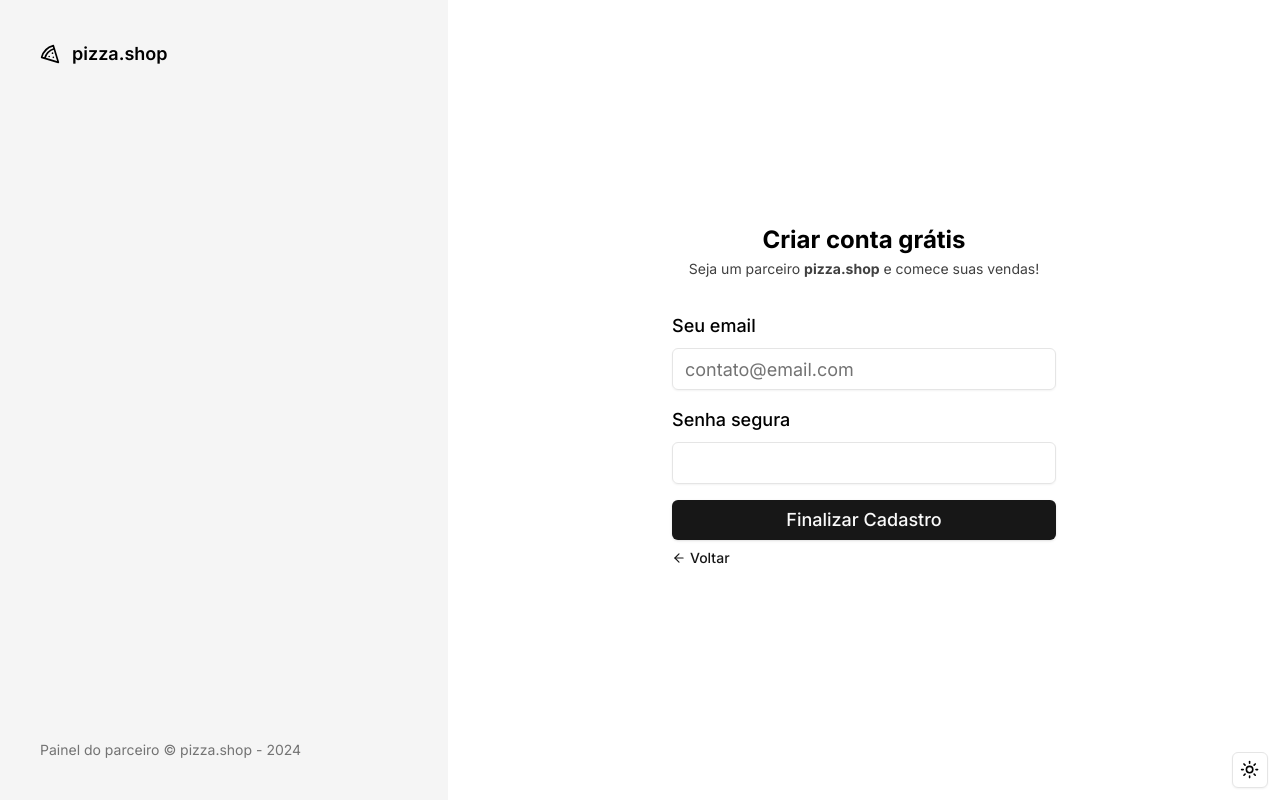
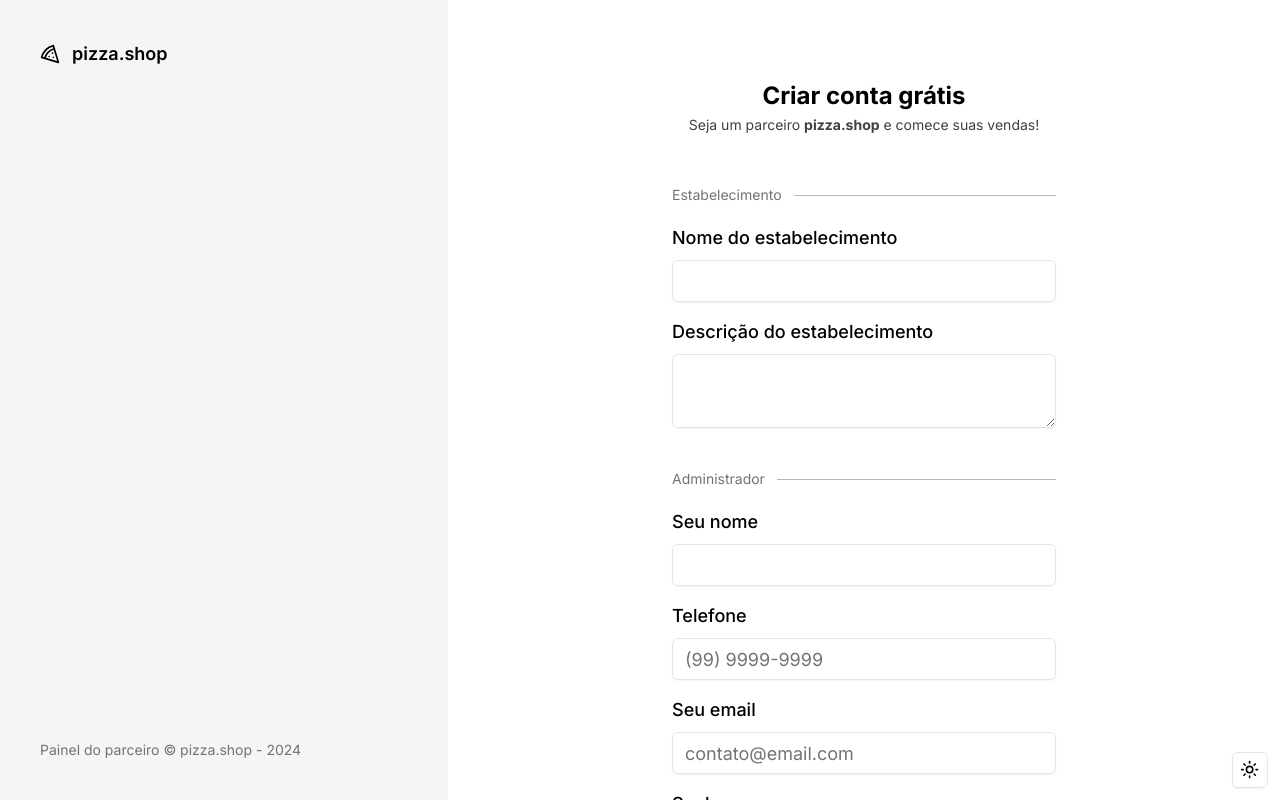
Before and after one commit to mateusfg7/pizzashop, a Next.js app in the folder web/: page /sign-up in a window 1280 px wide. Built offline with nearby package versions, Linux system fonts and the light colour scheme.

Commit message:
feat(web): create a unified sign-up form

```diff
--- a/web/src/app/(auth)/layout.tsx
+++ b/web/src/app/(auth)/layout.tsx
@@ -10,7 +10,7 @@ export default function AuthLayout({ children }: { children: ReactNode }) {
           Painel do parceiro &copy; pizza.shop - {new Date().getFullYear()}
         </footer>
       </div>
-      <div className='flex items-center justify-center flex-auto p-10'>
+      <div className='flex justify-center flex-auto p-10 pt-20 overflow-y-scroll'>
         {children}
       </div>
     </div>
--- a/web/src/app/(auth)/sign-up/_components/auth-form.tsx
+++ /dev/null
@@ -1,86 +0,0 @@
-import { ArrowLeft, Loader, Loader2 } from 'lucide-react'
-
-import { Label } from '~/components/ui/label'
-import { Input } from '~/components/ui/input'
-import { Button } from '~/components/ui/button'
-
-import { AuthFormSchema, AuthForm } from '../_lib/form-utils'
-
-import { inputStyles } from './input-styles'
-import { ErrorMessage } from './error-message'
-
-type Props = {
-  form: AuthForm
-  onSubmit: (schema: AuthFormSchema) => void
-  isLoading: boolean
-  goBack: () => void
-}
-export function AuthForm({ form, onSubmit, goBack, isLoading }: Props) {
-  const errors = form.formState.errors
-
-  return (
-    <div className='space-y-8'>
-      <form
-        onSubmit={form.handleSubmit(onSubmit)}
-        className='space-y-4 text-lg'
-      >
-        <div className='space-y-2'>
-          <Label className='text-lg' htmlFor='email'>
-            Seu email
-          </Label>
-          <Input
-            className={inputStyles({
-              error: errors.email !== undefined,
-            })}
-            id='email'
-            type='email'
-            autoCapitalize='none'
-            autoComplete='email'
-            autoCorrect='off'
-            placeholder='contato@email.com'
-            {...form.register('email')}
-          />
-          <ErrorMessage error={errors.email} />
-        </div>
-        <div className='space-y-2'>
-          <Label className='text-lg' htmlFor='password'>
-            Senha segura
-          </Label>
-          <Input
-            className={inputStyles({
-              error: errors.password !== undefined,
-            })}
-            id='password'
-            type='password'
-            {...form.register('password')}
-          />
-          <ErrorMessage error={errors.password} />
-        </div>
-        <div>
-          <Button
-            type='submit'
-            className='py-5 text-lg leading-none w-full '
-            disabled={isLoading}
-          >
-            {isLoading ? (
-              <Loader2 className='animate-spin' />
-            ) : (
-              <span>Finalizar Cadastro</span>
-            )}
-          </Button>
-          {!isLoading && (
-            <Button
-              onClick={goBack}
-              type='button'
-              variant='link'
-              className='space-x-1 p-0'
-            >
-              <ArrowLeft size='1em' className='text-sm' />
-              <span className='text-sm'>Voltar</span>
-            </Button>
-          )}
-        </div>
-      </form>
-    </div>
-  )
-}
--- /dev/null
+++ b/web/src/app/(auth)/sign-up/_components/form-section.tsx
@@ -0,0 +1,17 @@
+import { ReactNode } from 'react'
+
+export const FormSection = ({
+  title,
+  children,
+}: {
+  title: string
+  children: ReactNode
+}) => (
+  <div className='space-y-4'>
+    <h2 className='text-neutral-500 text-sm inline-flex items-center gap-3 w-full'>
+      <span>{title}</span>
+      <div className='w-full h-px bg-neutral-500/50' />
+    </h2>
+    <div className='space-y-4'>{children}</div>
+  </div>
+)
--- /dev/null
+++ b/web/src/app/(auth)/sign-up/_components/title.tsx
@@ -0,0 +1,9 @@
+export const Title = () => (
+  <div className='space-y-2 text-center'>
+    <h1 className='text-2xl font-bold'>Criar conta grátis</h1>
+    <span className='text-neutral-700 dark:text-neutral-400 text-sm'>
+      Seja um parceiro <span className='font-bold'>pizza.shop</span> e comece
+      suas vendas!
+    </span>
+  </div>
+)
--- a/web/src/app/(auth)/sign-up/_lib/form-utils.ts
+++ b/web/src/app/(auth)/sign-up/_lib/form-utils.ts
@@ -1,21 +1,18 @@
-import { UseFormReturn } from 'react-hook-form'
 import * as z from 'zod'
 
-export const registerFormSchema = z.object({
+export const formSchema = z.object({
   restaurantName: z
     .string()
     .min(2, 'O nome do estabelecimento deve ter pelo menos 2 caracteres'),
+  restaurantDescription: z
+    .string()
+    .min(5, 'A descrição deve ter no mínimo 5 caracteres')
+    .max(50, 'A descrição deve ter no máximo 50 caracteres'),
   managerName: z
     .string()
     .min(2, 'O nome do administrador deve ter pelo menos 2 caracteres'),
   phone: z.string().length(15, 'Número de telefone inválido'),
-})
-export type RegisterFormSchema = z.infer<typeof registerFormSchema>
-export type RegisterForm = UseFormReturn<RegisterFormSchema, any, undefined>
-
-export const authFormSchema = z.object({
   email: z.string().email('Email inválido'),
   password: z.string().min(8, 'A senha deve ter no mínimo 8 caracteres'),
 })
-export type AuthFormSchema = z.infer<typeof authFormSchema>
-export type AuthForm = UseFormReturn<AuthFormSchema, any, undefined>
+export type FormSchema = z.infer<typeof formSchema>
--- a/web/src/app/(auth)/sign-up/page.tsx
+++ b/web/src/app/(auth)/sign-up/page.tsx
@@ -3,40 +3,33 @@
 import { useState } from 'react'
 import { useForm } from 'react-hook-form'
 import { zodResolver } from '@hookform/resolvers/zod'
+import { Loader2 } from 'lucide-react'
 
-import { RegisterForm } from './_components/register-form'
-import { AuthForm } from './_components/auth-form'
-import {
-  AuthFormSchema,
-  RegisterFormSchema,
-  authFormSchema,
-  registerFormSchema,
-} from './_lib/form-utils'
+import { Label } from '~/components/ui/label'
+import { Input } from '~/components/ui/input'
+import { Textarea } from '~/components/ui/textarea'
+import { Button } from '~/components/ui/button'
+
+import { FormSchema, formSchema } from './_lib/form-utils'
+import { formatBrPhoneNumber } from './_lib/format-br-phone-number'
+
+import { ErrorMessage } from './_components/error-message'
+import { inputStyles } from './_components/input-styles'
+import { Title } from './_components/title'
+import { FormSection } from './_components/form-section'
 
 const sleep = (ms: number) => new Promise((r) => setTimeout(r, ms))
 
 export default function Page() {
-  const [stage, setStage] = useState<'register' | 'auth'>('auth')
   const [isLoading, setIsLoading] = useState(false)
 
-  const registerForm = useForm<RegisterFormSchema>({
-    resolver: zodResolver(registerFormSchema),
+  const form = useForm<FormSchema>({
+    resolver: zodResolver(formSchema),
   })
+  const errors = form.formState.errors
 
-  const authForm = useForm<AuthFormSchema>({
-    resolver: zodResolver(authFormSchema),
-  })
-
-  const nextStage = () => setStage('auth')
-
-  async function submitForms() {
-    console.log(`
-    Restaurante: ${registerForm.getValues('restaurantName')}
-    Gerencia: ${registerForm.getValues('managerName')}
-    Telefone: ${registerForm.getValues('phone')}
-    Email: ${authForm.getValues('email')}
-    Senha: ${authForm.getValues('password')}
-    `)
+  async function submitRestaurant(values: FormSchema) {
+    console.log(values)
 
     setIsLoading(true)
     await sleep(3000)
@@ -44,25 +37,121 @@ export default function Page() {
   }
 
   return (
-    <div className='space-y-8 w-96'>
-      <div className='space-y-2 text-center'>
-        <h1 className='text-2xl font-bold'>Criar conta grátis</h1>
-        <span className='text-neutral-700 dark:text-neutral-400 text-sm'>
-          Seja um parceiro <span className='font-bold'>pizza.shop</span> e
-          comece suas vendas!
-        </span>
-      </div>
-      {stage === 'register' && (
-        <RegisterForm form={registerForm} onSubmit={nextStage} />
-      )}
-      {stage === 'auth' && (
-        <AuthForm
-          isLoading={isLoading}
-          form={authForm}
-          onSubmit={submitForms}
-          goBack={() => setStage('register')}
-        />
-      )}
+    <div className='space-y-11 w-96 pb-32 h-fit'>
+      <Title />
+      <form
+        onSubmit={form.handleSubmit(submitRestaurant)}
+        className='space-y-9 text-lg'
+      >
+        <FormSection title='Estabelecimento'>
+          <div className='space-y-2'>
+            <Label className='text-lg' htmlFor='restaurant-name'>
+              Nome do estabelecimento
+            </Label>
+            <Input
+              className={inputStyles({
+                error: errors.restaurantName !== undefined,
+              })}
+              id='restaurant-name'
+              type='text'
+              {...form.register('restaurantName')}
+            />
+            <ErrorMessage error={errors.restaurantName} />
+          </div>
+          <div className='space-y-2'>
+            <Label className='text-lg' htmlFor='restaurant-description'>
+              Descrição do estabelecimento
+            </Label>
+            <Textarea
+              className={inputStyles({
+                error: errors.restaurantDescription !== undefined,
+                class: /*tw:*/ 'py-2',
+              })}
+              id='restaurant-description'
+              {...form.register('restaurantDescription')}
+            />
+            <ErrorMessage error={errors.restaurantDescription} />
+          </div>
+        </FormSection>
+        <FormSection title='Administrador'>
+          <div className='space-y-2'>
+            <Label className='text-lg' htmlFor='manager-name'>
+              Seu nome
+            </Label>
+            <Input
+              className={inputStyles({
+                error: errors.managerName !== undefined,
+              })}
+              id='manager-name'
+              type='text'
+              {...form.register('managerName')}
+            />
+            <ErrorMessage error={errors.managerName} />
+          </div>
+          <div className='space-y-2'>
+            <Label className='text-lg' htmlFor='phone'>
+              Telefone
+            </Label>
+            <Input
+              {...form.register('phone')}
+              className={inputStyles({
+                error: errors.phone !== undefined,
+              })}
+              id='phone'
+              type='tel'
+              placeholder='(99) 9999-9999'
+              onChange={(e) => {
+                if (e.target.value.length === 15) form.setError('phone', {})
+                form.setValue('phone', formatBrPhoneNumber(e.target.value))
+              }}
+            />
+            <ErrorMessage error={errors.phone} />
+          </div>
+          <div className='space-y-2'>
+            <Label className='text-lg' htmlFor='email'>
+              Seu email
+            </Label>
+            <Input
+              className={inputStyles({
+                error: errors.email !== undefined,
+              })}
+              id='email'
+              type='email'
+              autoCapitalize='none'
+              autoComplete='email'
+              autoCorrect='off'
+              placeholder='contato@email.com'
+              {...form.register('email')}
+            />
+            <ErrorMessage error={errors.email} />
+          </div>
+          <div className='space-y-2'>
+            <Label className='text-lg' htmlFor='password'>
+              Senha segura
+            </Label>
+            <Input
+              className={inputStyles({
+                error: errors.password !== undefined,
+              })}
+              id='password'
+              type='password'
+              {...form.register('password')}
+            />
+            <ErrorMessage error={errors.password} />
+          </div>
+        </FormSection>
+        <Button
+          type='submit'
+          className='py-5 text-lg leading-none w-full '
+          disabled={isLoading}
+        >
+          {isLoading ? (
+            <Loader2 className='animate-spin' />
+          ) : (
+            <span>Finalizar Cadastro</span>
+          )}
+        </Button>
+      </form>
     </div>
   )
 }
```
Also changed, not shown: web/src/app/(auth)/sign-up/_components/register-form.tsx (deleted, +0 -84 lines).
